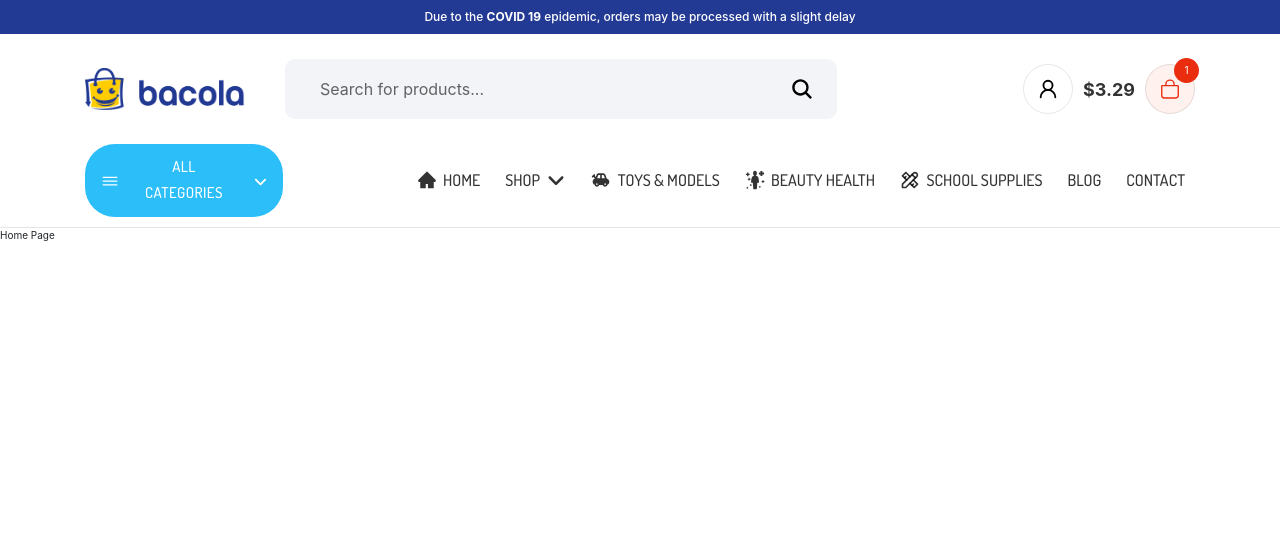
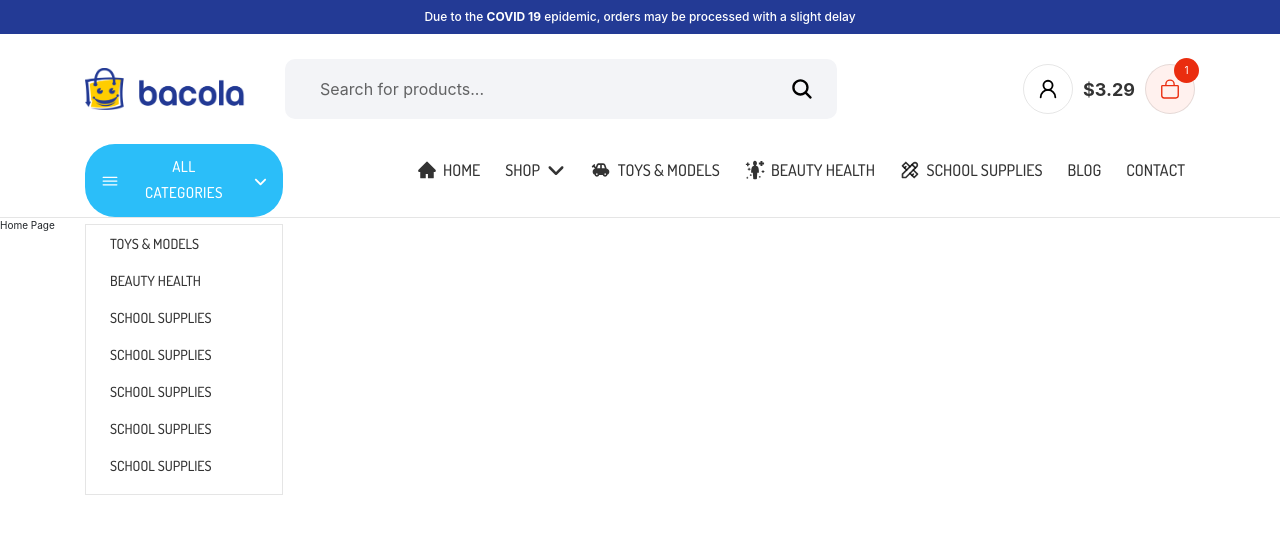
Before and after one commit to nhanquoc-it/bacola-ecommerce, a React (Create React App) app: page / in a window 1280 px wide. Shown: the top 534 px of the page. Built offline with nearby package versions, Linux system fonts and the light colour scheme; no server answers.

Commit message:
create submenu & sidebar all categories

```diff
--- a/src/components/Header/Header.scss
+++ b/src/components/Header/Header.scss
@@ -1,6 +1,5 @@
 .header {
 	border-bottom: 1px solid rgba(0, 0, 0, 0.1);
-	padding-bottom: 10px;
 
 	.header-top {
 		padding: 8px 0px;
--- a/src/components/Navigation/Navigation.jsx
+++ b/src/components/Navigation/Navigation.jsx
@@ -1,5 +1,5 @@
 import "./Navigation.scss";
-import React from "react";
+import React, { useState } from "react";
 import { Button } from "@mui/material";
 import { FaAngleDown } from "react-icons/fa6";
 import { IoIosMenu } from "react-icons/io";
@@ -10,12 +10,18 @@ import { TbTools } from "react-icons/tb";
 import { Link } from "react-router-dom";
 
 const Navigation = () => {
+	const [isOpenSidebar, setIsOpenSidebar] = useState(true);
+
 	return (
 		<nav>
 			<div className="container">
 				<div className="row">
 					<div className="nqd-navbar-vertical col-sm-3">
-						<Button className="all-categories d-flex align-items-center ">
+						<div className="nqd-category-wrapper">
+							<Button
+								className="all-categories d-flex align-items-center"
+								onClick={() => setIsOpenSidebar(!isOpenSidebar)}
+							>
 								<span className="icon-menu">
 									<IoIosMenu />
 								</span>
@@ -24,39 +30,95 @@ const Navigation = () => {
 									<FaAngleDown />
 								</span>
 							</Button>
+
+							<div
+								className={`nqd-sidebar ${
+									isOpenSidebar === true ? "open" : ""
+								}`}
+							>
+								<ul>
+									<li>
+										<Link to="/">Toys & Models</Link>
+									</li>
+									<li>
+										<Link to="/">Beauty Health</Link>
+									</li>
+									<li>
+										<Link to="/">School Supplies</Link>
+									</li>
+									<li>
+										<Link to="/">School Supplies</Link>
+									</li>
+									<li>
+										<Link to="/">School Supplies</Link>
+									</li>
+									<li>
+										<Link to="/">School Supplies</Link>
+									</li>
+									<li>
+										<Link to="/">School Supplies</Link>
+									</li>
+								</ul>
 							</div>
+						</div>
+					</div>
+
 					<div className="nqd-navbar-horizontal col-sm-9 d-flex align-items-center">
 						<ul className="list list-inline ml-auto d-flex align-items-center">
 							<li className="list-inline-item">
-								<Link to={"/"}>
+								<Link to="/">
 									<AiFillHome /> &nbsp; Home
 								</Link>
 							</li>
 							<li className="list-inline-item">
-								<Link to={"/"}>
+								<Link to="/">
 									Shop &nbsp; <FaAngleDown />
 								</Link>
+								<div className="nqd-sub-menu shadow">
+									<Link to="/">Domestic Books</Link>
+									<Link to="/">Foreign Books</Link>
+									<Link to="/">Brand Cooperation Model</Link>
+									<Link to="/">Souvenir Shop</Link>
+								</div>
 							</li>
 							<li className="list-inline-item">
-								<Link to={"/"}>
+								<Link to="/">
 									<MdToys /> &nbsp; Toys & Models
 								</Link>
+								<div className="nqd-sub-menu shadow">
+									<Link to="/">Domestic Books</Link>
+									<Link to="/">Foreign Books</Link>
+									<Link to="/">Brand Cooperation Model</Link>
+									<Link to="/">Souvenir Shop</Link>
+								</div>
 							</li>
 							<li className="list-inline-item">
-								<Link to={"/"}>
+								<Link to="/">
 									<GiHealing /> &nbsp; Beauty Health
 								</Link>
+								<div className="nqd-sub-menu shadow">
+									<Link to="/">Domestic Books</Link>
+									<Link to="/">Foreign Books</Link>
+									<Link to="/">Brand Cooperation Model</Link>
+									<Link to="/">Souvenir Shop</Link>
+								</div>
 							</li>
 							<li className="list-inline-item">
-								<Link to={"/"}>
+								<Link to="/">
 									<TbTools /> &nbsp; School Supplies
 								</Link>
+								<div className="nqd-sub-menu shadow">
+									<Link to="/">Domestic Books</Link>
+									<Link to="/">Foreign Books</Link>
+									<Link to="/">Brand Cooperation Model</Link>
+									<Link to="/">Souvenir Shop</Link>
+								</div>
 							</li>
 							<li className="list-inline-item">
-								<Link to={"/"}>Blog</Link>
+								<Link to="/">Blog</Link>
 							</li>
 							<li className="list-inline-item">
-								<Link to={"/"}>Contact</Link>
+								<Link to="/">Contact</Link>
 							</li>
 						</ul>
 					</div>
--- a/src/components/Navigation/Navigation.scss
+++ b/src/components/Navigation/Navigation.scss
@@ -2,6 +2,51 @@
 	.nqd-navbar-vertical {
 		max-width: 20%;
 		flex: 0 0 20%;
+
+		.nqd-category-wrapper {
+			position: relative;
+
+			.nqd-sidebar {
+				position: absolute;
+				top: 110%;
+				left: 0;
+				width: 100%;
+				background-color: var(--white);
+				border: 1px solid rgba(0, 0, 0, 0.1);
+
+				height: 0;
+				opacity: 0;
+				visibility: hidden;
+
+				ul li {
+					width: 100%;
+					list-style: none;
+
+					a {
+						font-family: var(--secondary-font), sans-serif;
+						display: block;
+						color: rgba(0, 0, 0, 0.8);
+						width: 100%;
+						text-decoration: none;
+						font-size: 1.4rem;
+						font-weight: 500;
+						padding: 8px 24px;
+						text-transform: uppercase;
+						transition: all 0.2s ease-in-out;
+
+						&:hover {
+							background-color: #f0faff;
+							color: var(--secondary-color);
+						}
+					}
+				}
+			}
+			.nqd-sidebar.open {
+				height: auto;
+				opacity: 1;
+				visibility: inherit;
+			}
+		}
 
 		.all-categories {
 			background-color: var(--secondary-color);
@@ -63,6 +108,36 @@
 					color: var(--secondary-color);
 				}
 			}
+
+			li {
+				position: relative;
+				padding-bottom: 20px;
+
+				.nqd-sub-menu {
+					position: absolute;
+					top: 150%;
+					left: 0;
+					min-width: 250px;
+					background-color: var(--white);
+
+					opacity: 0;
+					visibility: hidden;
+					transition: all 0.3s ease-in-out;
+
+					a {
+						display: block;
+						width: 100%;
+						justify-content: start;
+						border-radius: 0;
+					}
+				}
+
+				&:hover .nqd-sub-menu {
+					opacity: 1;
+					visibility: inherit;
+					top: 100%;
+				}
+			}
 		}
 	}
 }
```
Lines whose indentation alone changed are shown as unchanged.
